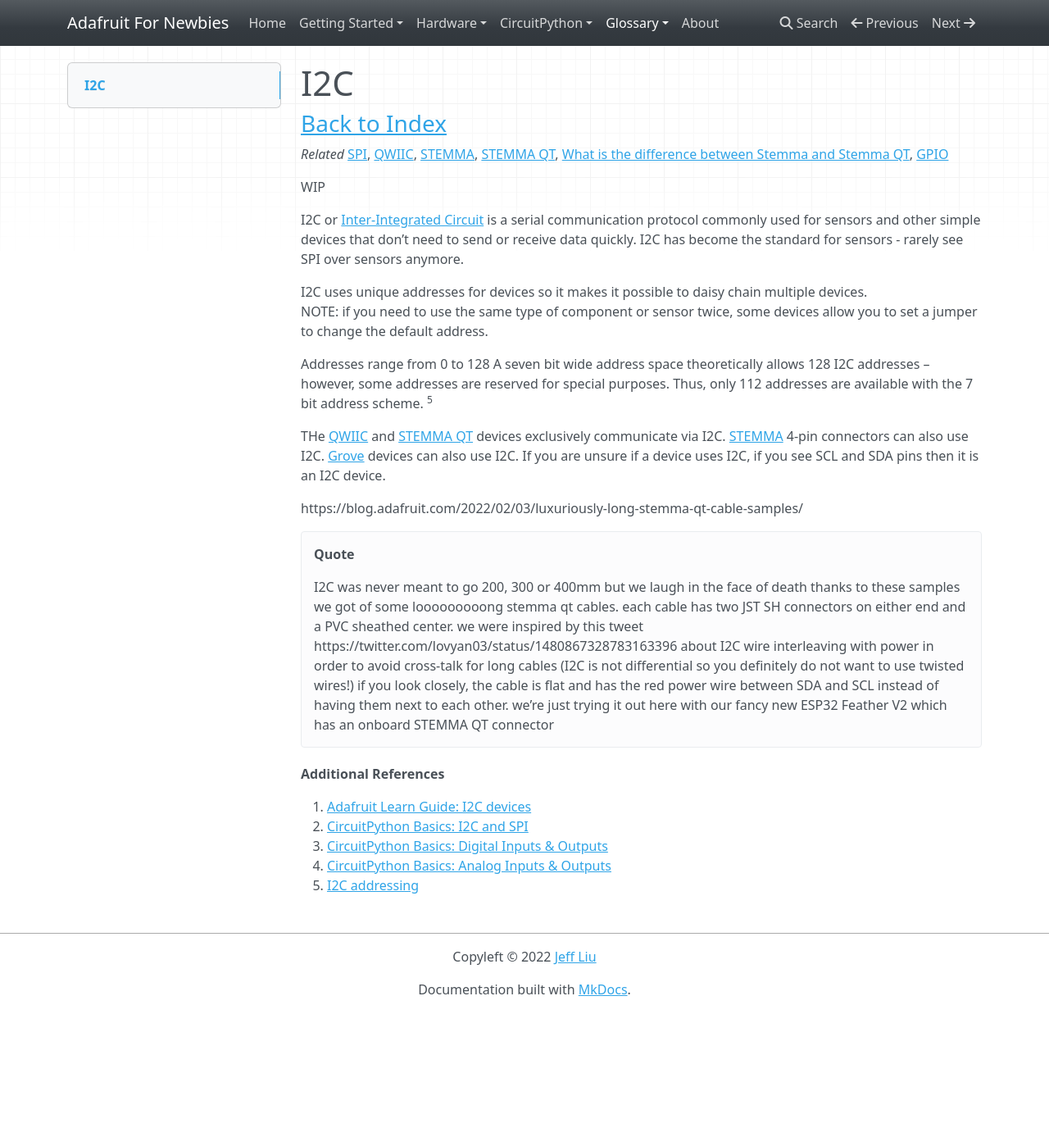
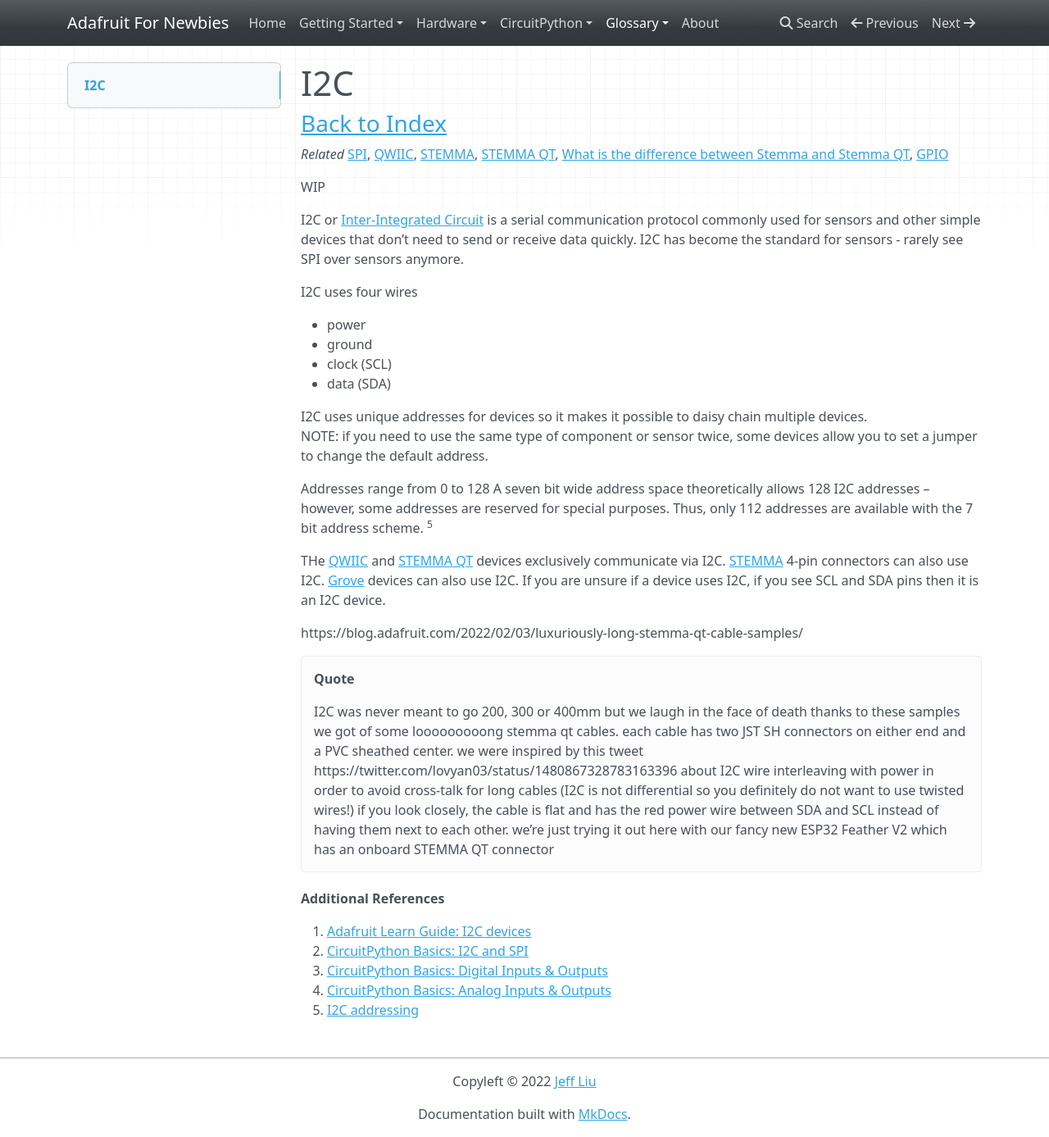
Before and after one commit to jliu70/adafruit.usedgoodies.com, an MkDocs documentation site: the page built from docs/glossary/i2c.md, in a window 1280 px wide and 1387 px high. Shown: the whole window at 82% size. Built offline with MkDocs 1.6.1, drawn with Linux system fonts in a browser that asks for light colours; nearby versions of some CDN libraries.

Commit message:
updates 2022-02-13

```diff
--- a/docs/glossary/i2c.md
+++ b/docs/glossary/i2c.md
@@ -10,6 +10,14 @@
 
 I2C or [Inter-Integrated Circuit](https://en.wikipedia.org/wiki/I²C) is a serial communication protocol commonly used for sensors and other simple devices that don’t need to send or receive data quickly.
 I2C has become the standard for sensors - rarely see SPI over sensors anymore.
+
+I2C uses four wires
+
+- power
+- ground
+- clock (SCL)
+- data (SDA)
+
 
 I2C uses unique addresses for devices so it makes it possible to daisy chain multiple devices.
 NOTE: if you need to use the same type of component or sensor twice, some devices allow you to set a jumper to change the default address.
```
